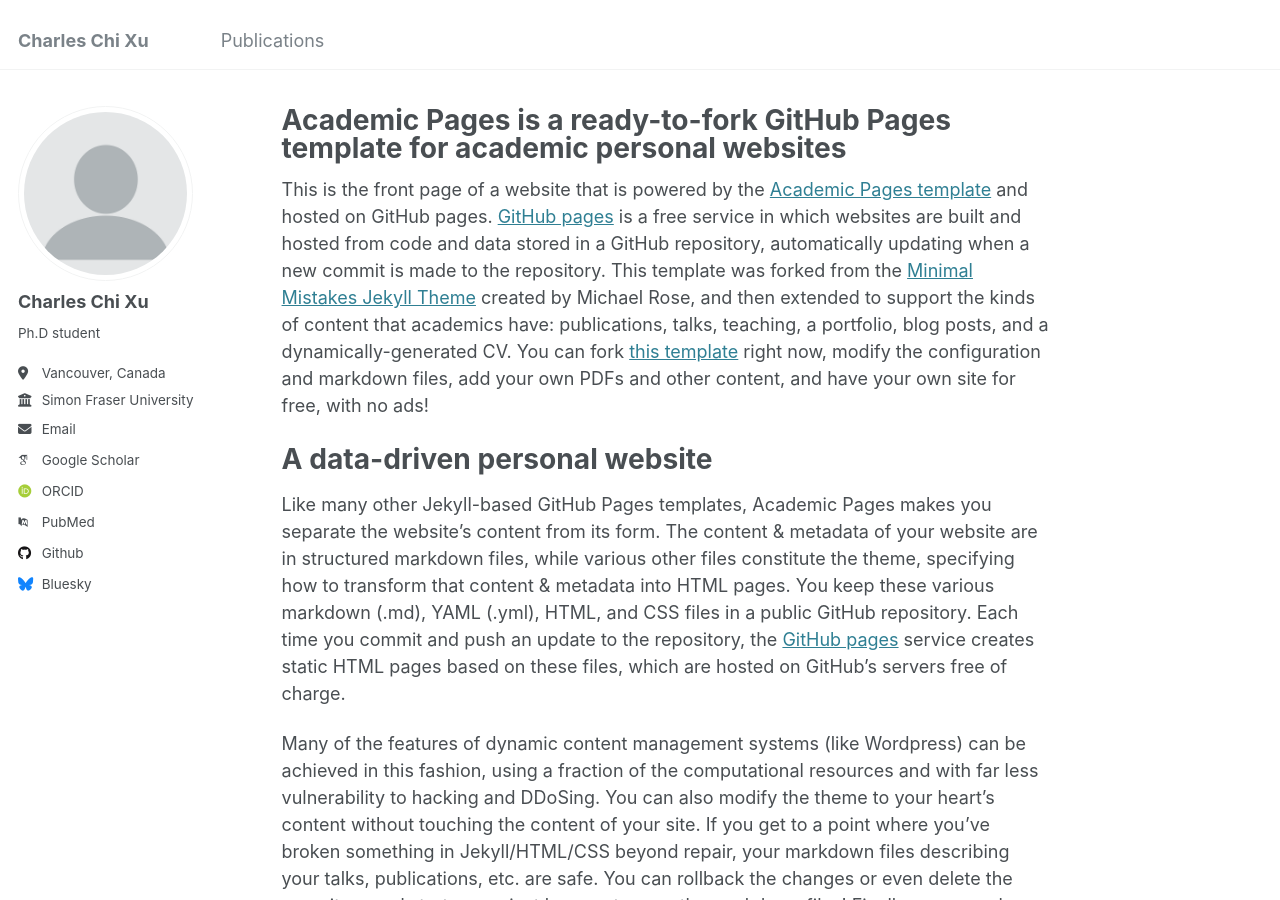
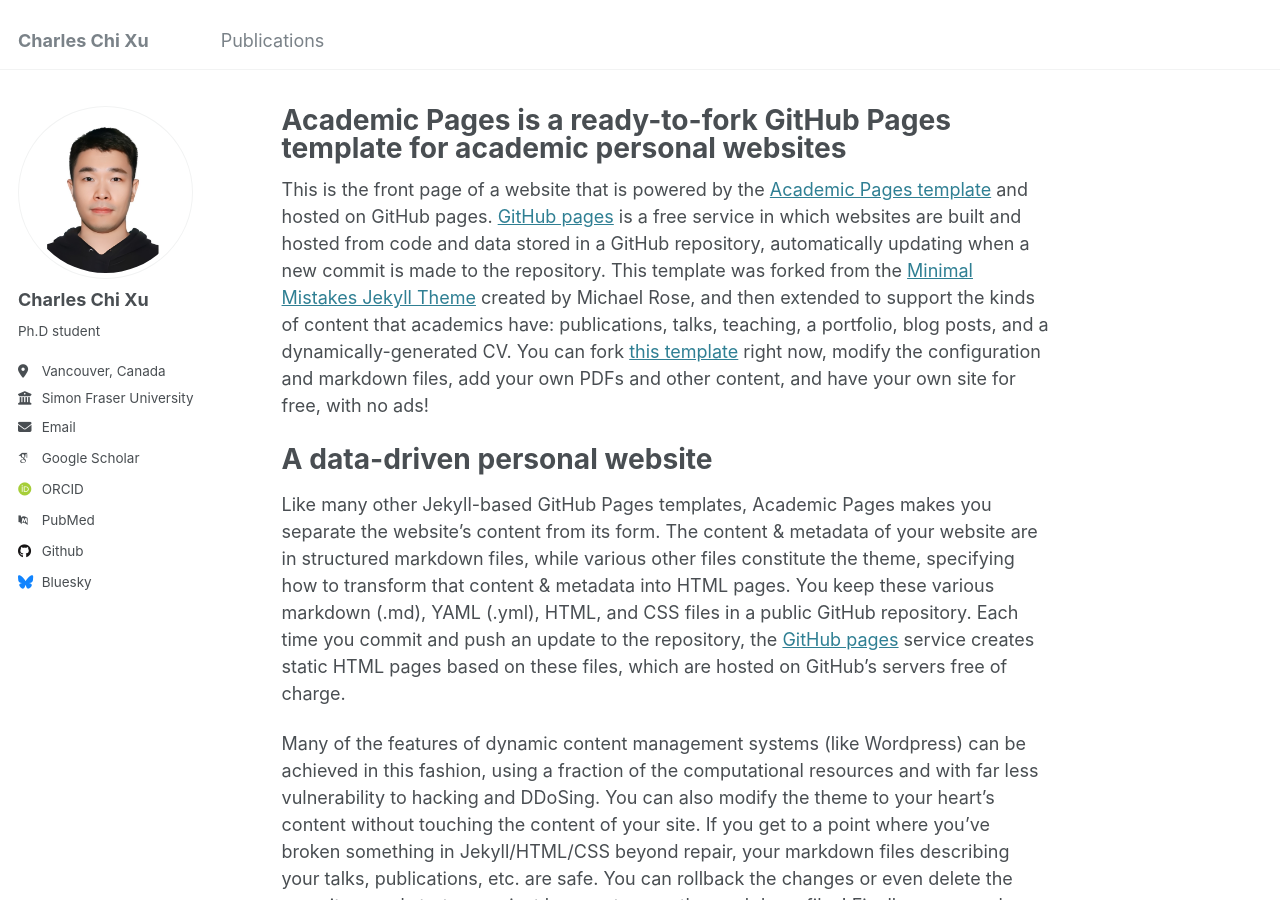
Before and after one commit to CharlesXuuu/CharlesXuuu.github.io, a Jekyll site: the page built from _pages/about.md, in a window 1280 px wide and 900 px high. Built offline with Jekyll 4.4.1, drawn with Linux system fonts in a browser that asks for light colours; some web fonts are replaced.

Commit message:
Update _config.yml

```diff
--- a/_config.yml
+++ b/_config.yml
@@ -21,7 +21,7 @@ repository               : "charlesxuuu/charlesxuuu.github.io"
 #               Additional customization can be done by editing /_includes/author-profile.html
 author:
   # Biographic information
-  avatar           : "profile.png"
+  avatar           : "chi-profile.jpg"
   name             : "Charles Chi Xu"
   pronouns         : # example: "she/her"
   bio              : "Ph.D student"
```
